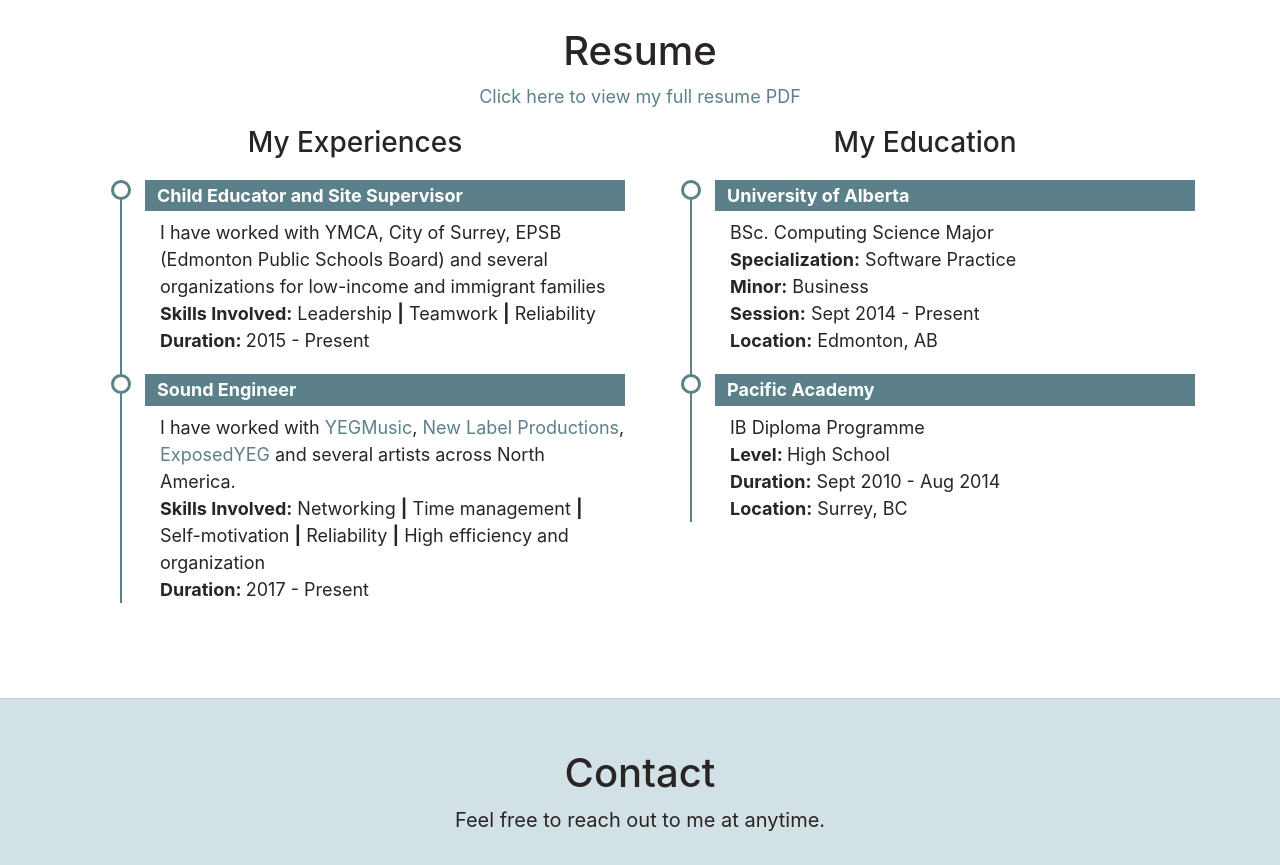
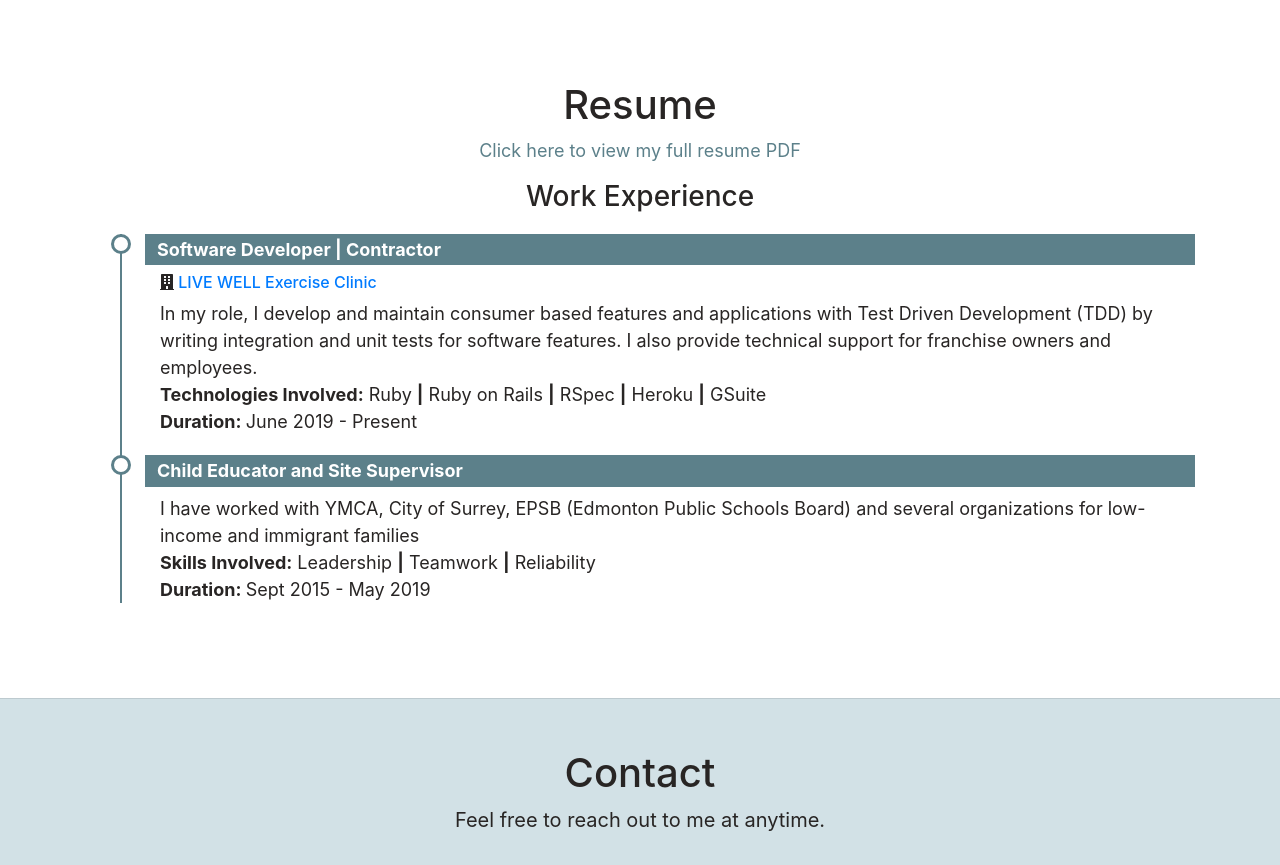
Before and after one commit to tiakindele/resume-website, a plain HTML site: page index.html in a window 1280 px wide. Shown: the part 2640-3505 px from the top of the page. Drawn offline with nearby package versions, Linux system fonts and the light colour scheme.

Commit message:
LIVEWELL and Ruby on Rails update

```diff
--- a/index.html
+++ b/index.html
@@ -8,6 +8,7 @@
     <script src="https://cdnjs.cloudflare.com/ajax/libs/popper.js/1.14.6/umd/popper.min.js"></script>
     <link rel="stylesheet" href="https://stackpath.bootstrapcdn.com/bootstrap/4.2.1/css/bootstrap.min.css">
     <link rel="stylesheet" href="https://stackpath.bootstrapcdn.com/font-awesome/4.7.0/css/font-awesome.min.css">
+    <link rel="stylesheet" href="https://use.fontawesome.com/releases/v5.7.0/css/all.css" integrity="sha384-lZN37f5QGtY3VHgisS14W3ExzMWZxybE1SJSEsQp9S+oqd12jhcu+A56Ebc1zFSJ" crossorigin="anonymous">
 </head>
 <meta name="viewport" content="width=device-width, initial-scale=1.0">
 <body data-spy="scroll" data-target="#myScrollspy" data-offset="20">
@@ -73,7 +74,7 @@
                 <div class="col-lg-6">
                     <!-- <h3>ABOUT ME</h3> -->
                     <p>
-                        I am new Computing Science graduate from the University of Alberta. I specialized in Software Practice, and minored in Business. <br><br> I became interested in  Computing Science because how influential it was in my native country, Nigeria. Experiencing its positive impacts first-hand, and getting a chance to pursue the passion in Canada, fueled my love for Computing Science. I love discussing IoT innovations and unanticipated consequences of new technologies. <br><br> In my spare time, I am a Music Producer and Sound Engineer. I enjoy producing music for the same reason I enjoy building websites and mobile applications - I love bringing ideas to life.
+                        I am a Computing Science graduate from the University of Alberta. I specialized in Software Practice, and minored in Business. I am looking to apply and develop my software development skills in creating and maintaining cutting edge software systems and applications.<br><br> I became interested in  Computing Science because how influential it was in my native country, Nigeria. Experiencing its positive impacts first-hand, and getting a chance to pursue the passion in Canada, fueled my love for Computing Science. I love discussing IoT innovations and unanticipated consequences of new technologies. <br><br> In my spare time, I am a Music Producer and Sound Engineer. I enjoy producing music for the same reason I enjoy building websites and mobile applications - I love bringing ideas to life.
                     </p>
                     <h5>TRANSFERABLE SKILLS</h5>
                     <ul style="list-style-type:disc">
@@ -232,7 +233,7 @@
                                 <li><a href="https://github.com/tiakindele?tab=repositories" class="link">Click here</a> to see other projects available on my GitHub account. <br><br></li>
                                 <li>I love using <b>GitHub</b> to keep all my code up to date.<br><br></li>
                                 <li>When working on projects with a team, <b>Slack</b> and <b>Trello</b> are my go-tos.<br><br></li>
-                                <li>I have worked on projects using <b>C</b>, <b>Python</b>, <b>Java</b>, <b>SQL</b>, <b>HTML</b> and <b>CSS</b>.<br><br></li>
+                                <li>I have worked on projects using <b>Ruby on Rails</b>, <b>C</b>, <b>Python</b>, <b>Java</b>, <b>SQL</b>, <b>HTML</b> and <b>CSS</b>.<br><br></li>
                                 <li>My favourite code editors in no particular order are <b>VS Code</b>, <b>Sublime Text</b>, and <b>PyCharm</b>.<br><br></li>
                                 <li>My main OS at the moment is the <b>Mac OS</b>, but I do a lot of work on <b>Windows</b> and <b>Linux</b> also.</li>
                             </ul>
@@ -252,49 +253,25 @@
                         <h1>Resume</h1>
                         <a href="pdf/TA Official Resume.pdf" target="_blank" class="link"><p class="text-center">Click here to view my full resume PDF</p></a>
                     </div>
-                    <div class="col-md-6">
-                        <h3 class="text-center">My Experiences</h3>
+                    <div class="col-md-12">
+                        <h3 class="text-center">Work Experience</h3>
                         <ul class="timeline">
+                            <li>
+                                <h5><span>Software Developer | Contractor</span></h5>
+                                <h6 style="margin-left: 15px"><i class="fas fa-building"></i> <a href="https://www.livewellclinic.ca/">LIVE WELL Exercise Clinic</a></h6>
+                                <p>
+                                    In my role, I develop and maintain consumer based features and applications with Test Driven Development (TDD) by writing integration and unit tests for software features. I also provide technical support for franchise owners and employees.
+                                    <br>
+                                    <b>Technologies Involved:</b> Ruby <b>|</b> Ruby on Rails <b>|</b> RSpec <b>|</b> Heroku <b>|</b> GSuite<br>
+                                    <b>Duration: </b> June 2019 - Present<br>
+                                </p>
+                            </li>
                             <li>
                                 <h5><span>Child Educator and Site Supervisor</span></h5>
                                 <p>
                                     I have worked with YMCA, City of Surrey, EPSB (Edmonton Public Schools Board) and several organizations for low-income and immigrant families<br>
                                     <b>Skills Involved:</b> Leadership <b>|</b> Teamwork <b>|</b> Reliability<br>
-                                    <b>Duration: </b> 2015 - Present<br>
-                                </p>
-                            </li>
-                            <li>
-                                <h5><span>Sound Engineer</span></h5>
-                                <p>
-                                    I have worked with <a href="https://yegmusicofficial.com/" class="link">YEGMusic</a>, <a href="https://www.newlabelproduction.com/" class="link">New Label Productions</a>, <a href="https://www.facebook.com/ExpozedYEG/" class="link">ExposedYEG</a> and several artists across North America.<br>
-                                    <b>Skills Involved:</b> Networking <b>|</b> Time management <b>|</b> Self-motivation <b>|</b> Reliability <b>|</b> High efficiency and organization
-                                    <br>
-                                    <b>Duration: </b> 2017 - Present<br>
-                                </p>
-                            </li>
-                        </ul>
-                    </div>
-
-                    <div class="col-md-6">
-                        <h3 class="text-center">My Education</h3>
-                        <ul class="timeline">
-                            <li>
-                                <h5><span>University of Alberta</span></h5>
-                                <p>
-                                    BSc. Computing Science Major<br>
-                                    <b>Specialization:</b> Software Practice<br>
-                                    <b>Minor:</b> Business<br>
-                                    <b>Session:</b> Sept 2014 - Present <br>
-                                    <b>Location:</b> Edmonton, AB <br>
-                                </p>
-                            </li>
-                            <li>
-                                <h5><span>Pacific Academy</span></h5>
-                                <p>
-                                    IB Diploma Programme<br>
-                                    <b>Level: </b> High School <br>
-                                    <b>Duration:</b> Sept 2010 - Aug 2014 <br>
-                                    <b>Location:</b> Surrey, BC <br>
+                                    <b>Duration: </b> Sept 2015 - May 2019<br>
                                 </p>
                             </li>
                         </ul>
```
Also changed, not shown: 1 other file.
